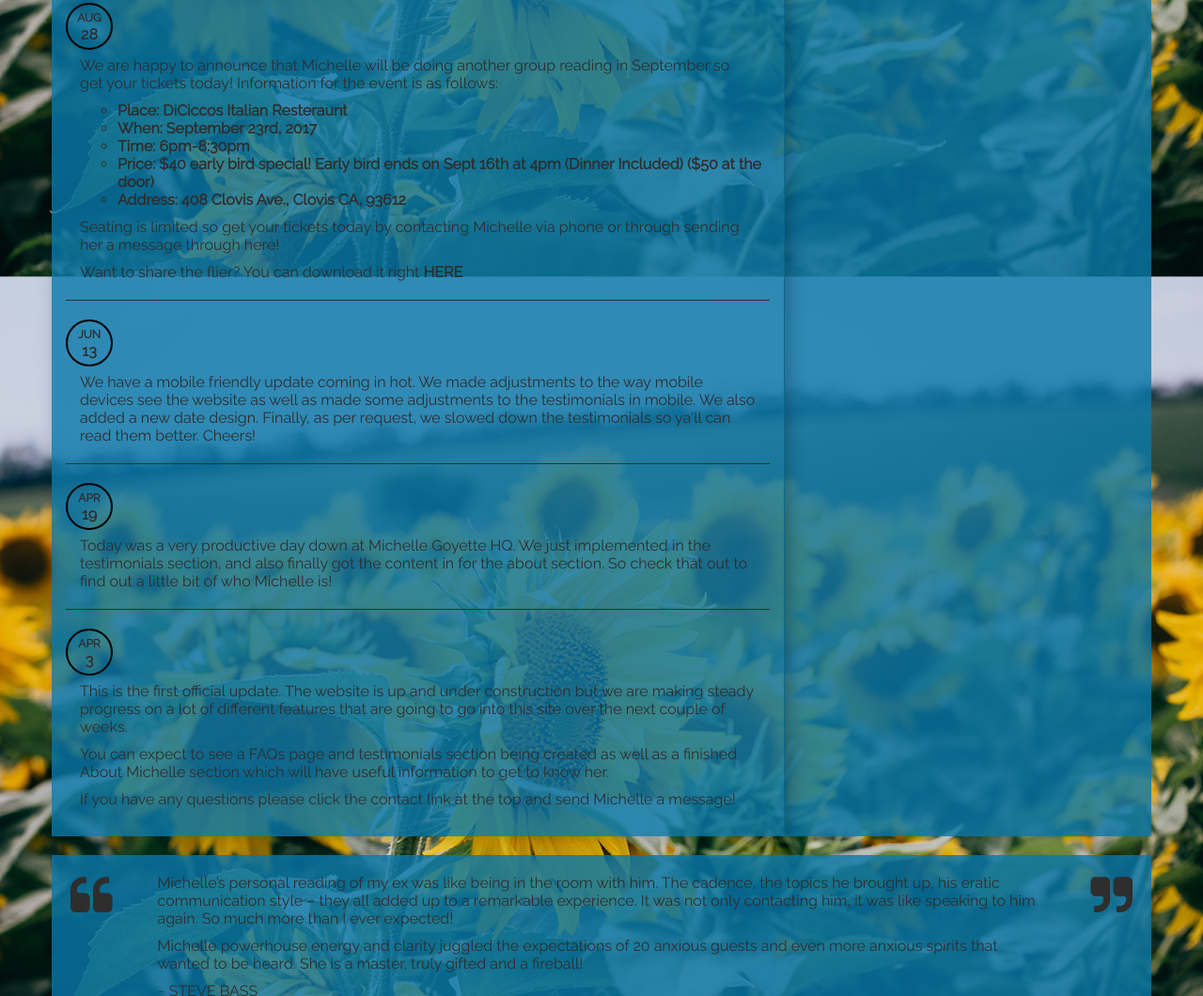
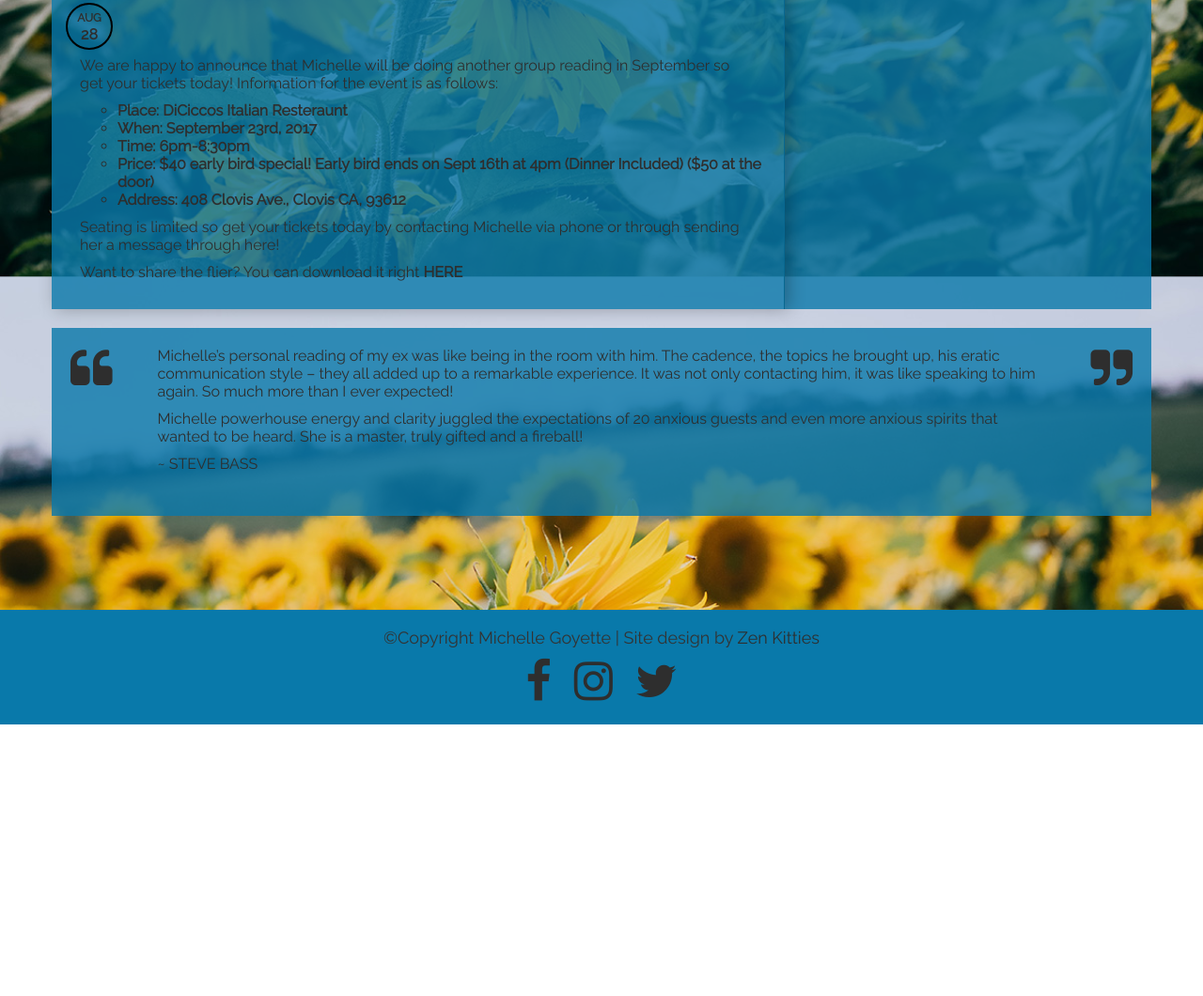
Before and after one commit to zenkitties/michelle-goyette, a website: page index.html at #!/home in a window 1280 px wide. Shown: the part 559-1619 px from the top of the page at 94% size. After the commit the page ends 1330 px from the top, so only its background shows below. Drawn offline with Linux system fonts and the light colour scheme.

Commit message:
updates to the main page

```diff
--- a/app/views/home/home.html
+++ b/app/views/home/home.html
@@ -37,31 +37,3 @@
     <p>Seating is limited so get your tickets today by contacting Michelle via phone or through sending her a message through here!</p>
     <p>Want to share the flier? You can download it right <b><a href="img/michelle-flier-sept-2017.jpg" target="_blank">HERE</a></b></p>
 </div>
-<hr />
-<div class="single-update">
-    <div class="date">
-        <span class="month">JUN</span><br />
-        <span class="day">13</span>
-    </div>
-    <p> We have a mobile friendly update coming in hot. We made adjustments to the way mobile devices see the website as well as made some adjustments to the testimonials in mobile. We also added a new date design. Finally, as per request, we slowed down the testimonials so ya'll can read them better. Cheers!
-    </p>
-</div>
-<hr />
-<div class="single-update">
-    <div class="date">
-        <span class="month">APR</span><br />
-        <span class="day">19</span>
-    </div>
-    <p>Today was a very productive day down at Michelle Goyette HQ. We just implemented in the testimonials section, and also finally got the content in for the about section. So check that out to find out a little bit of who Michelle is!
-    </p>
-</div>
-<hr />
-<div class="single-update">
-    <div class="date">
-        <span class="month">APR</span><br />
-        <span class="day">3</span>
-    </div>
-    <p>This is the first official update. The website is up and under construction but we are making steady progress on a lot of different features that are going to go into this site over the next couple of weeks.</p>
-    <p>You can expect to see a FAQs page and testimonials section being created as well as a finished About Michelle section which will have useful information to get to know her.</p>
-    <p>If you have any questions please click the contact link at the top and send Michelle a message!</p>
-</div>
```
